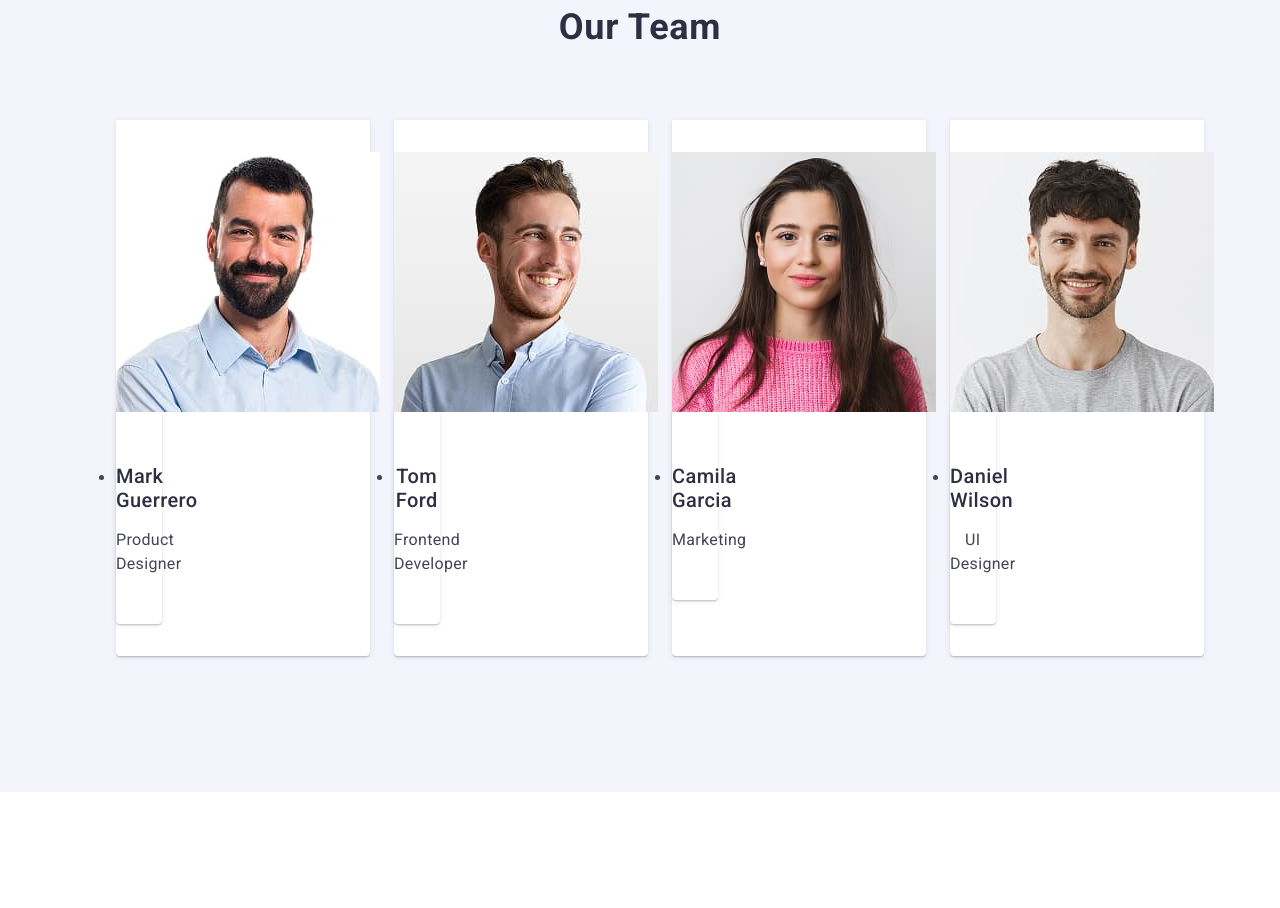
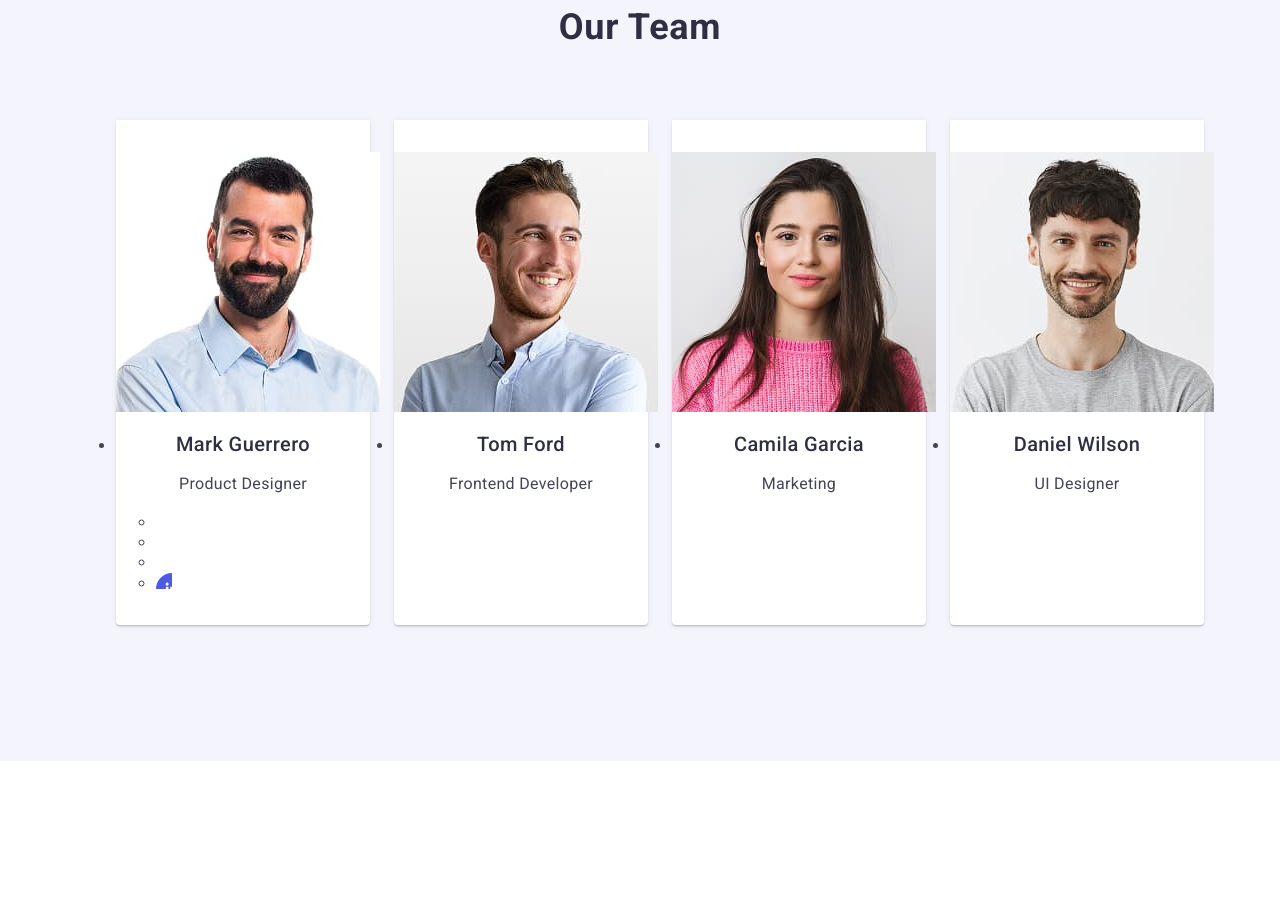
Before and after one commit to cukulata/goit-markup-hw-04, a plain HTML site: page index.html in a window 1280 px wide. Shown: the part 1340-2248 px from the top of the page. Drawn offline with nearby package versions, Linux system fonts and the light colour scheme.

Commit message:
our-team

```diff
--- a/css/style.css
+++ b/css/style.css
@@ -207,7 +207,7 @@ color: #434455;
 .portfolio-section {
     padding: 120px 0;
 }
-.card-content {
+.card-contents {
     background-color: #ffffff;
     width: calc((100% - 72px) / 4);
     border-radius: 0px 0px 4px 4px;
--- a/index.html
+++ b/index.html
@@ -104,27 +104,67 @@
         <div class="container team-container">
             <h2 class="team-title">Our Team</h2>
         <ul class="team-list">
-            <li class="card-content"><img src="./images/mark-gurrero.jpg" alt="Mark Guerrero" width="264">
+
+            <!--mark-->
+
+            <li class="card-contents">
+                <img src="./images/mark-gurrero.jpg" alt="Mark Guerrero" width="264">
                 <div class="card-content">
-                <h3 class="team-cards">Mark Guerrero</h3>
-                <p class="card-title">Product Designer</p>
+                    <h3 class="team-cards">Mark Guerrero</h3>
+                    <p class="card-title">Product Designer</p>
+                    <ul class="social-media-adress">
+                        <li class="item">
+                            <a href="" class="link">
+                            <svg class="social-icon" width="16" height="16">
+                                <use href="./images/icons.svg#icon-instagram"></use>
+                            </svg>
+                            </a>
+                        </li>
+                        <li class="item">
+                            <a href="" class="link">
+                                <svg class="social-icon" width="16" height="16">
+                                    <use href="./images/icons.svg#icon-twitter"></use>
+                                </svg>
+                            </a>
+                        </li>
+                        <li class="item">
+                            <a href="" class="link">
+                                <svg class="social-icon" width="16" height="16">
+                                    <use href="./images/icons.svg#icon-facebook"></use>
+                                </svg>
+                            </a>
+                        </li>
+                        <li>
+                            <a href="" class="link">
+                                <svg class="social-icon" width="16" height="16">
+                                    <use href="./images/icons.svg#icon-linkedin"></use>
+                                </svg>
+                            </a>
+                        </li>
+                    </ul>
                 </div>
             </li>
-            <li class="card-content"><img src="./images/tom-ford.jpg" alt="Tom Ford" width="264">
+
+            <!--mark-end-->
+
+            <li class="card-contents">
+                <img src="./images/tom-ford.jpg" alt="Tom Ford" width="264">
                 <div class="card-content">
                 <h3 class="team-cards">Tom Ford</h3>
                 <p class="card-title">Frontend Developer</p>
                 </div>
             </li>
 
-            <li class="card-content"><img src="./images/cemilia-garcia.jpg" alt="Camila Garcia" width="264">
+            <li class="card-contents">
+                <img src="./images/cemilia-garcia.jpg" alt="Camila Garcia" width="264">
                 <div class="card-content">
                 <h3 class="team-cards">Camila Garcia</h3>
                 <p class="card-title">Marketing</p>
                 </div>
             </li>
 
-            <li class="card-content"><img src="./images/daniel-wilson.jpg" alt="Daniel wilson" width="264">
+            <li class="card-contents">
+                <img src="./images/daniel-wilson.jpg" alt="Daniel wilson" width="264">
                 <div class="card-content">
                 <h3 class="team-cards">Daniel Wilson</h3>
                 <p class="card-title">UI Designer</p>
```
